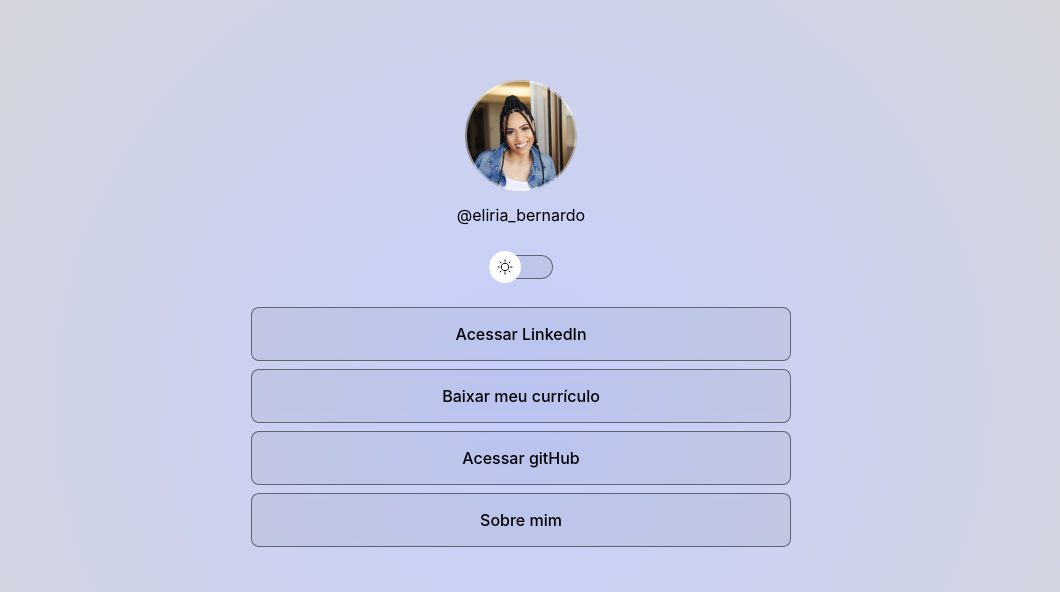
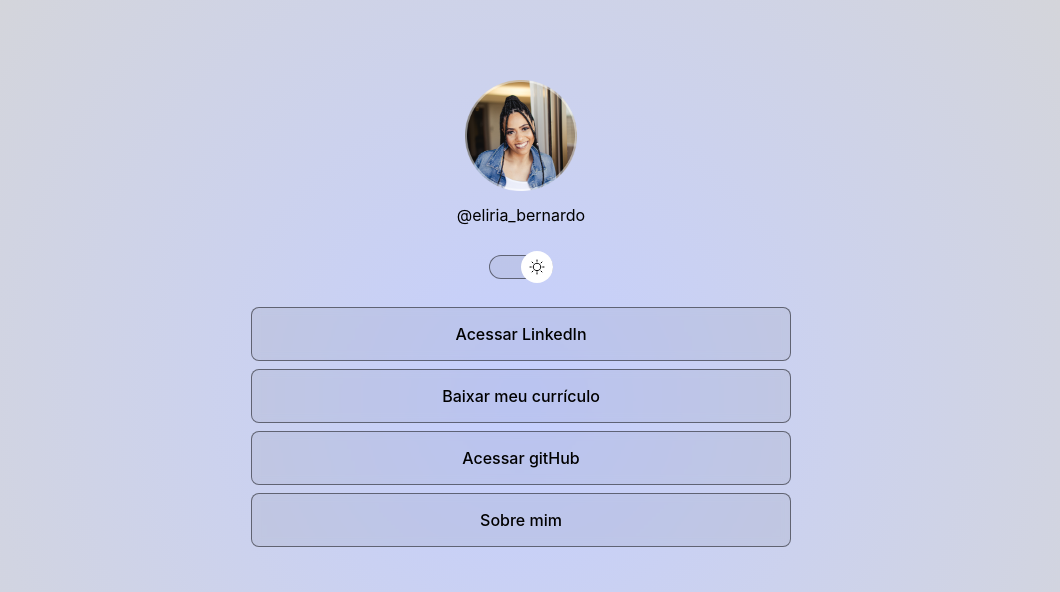
Before and after one commit to eliriamirna/Presentation-links, a plain HTML site: page index.html in a window 1280 px wide. Shown: the top 592 px of the page, without its empty margins (119-1179 px from the left). Drawn offline with nearby package versions, Linux system fonts and the light colour scheme.

Commit message:
add animation to switch

```diff
--- a/styles.css
+++ b/styles.css
@@ -91,8 +91,8 @@ body * {
   animation: slide-out 0.2s;
 }
 
-#switch button:hover {
-  outline: 8px solid var(--highlight-color)
+.light #switch button {
+ animation: slide-in 0.2s forwards;
 }
 
 #switch span {
```
